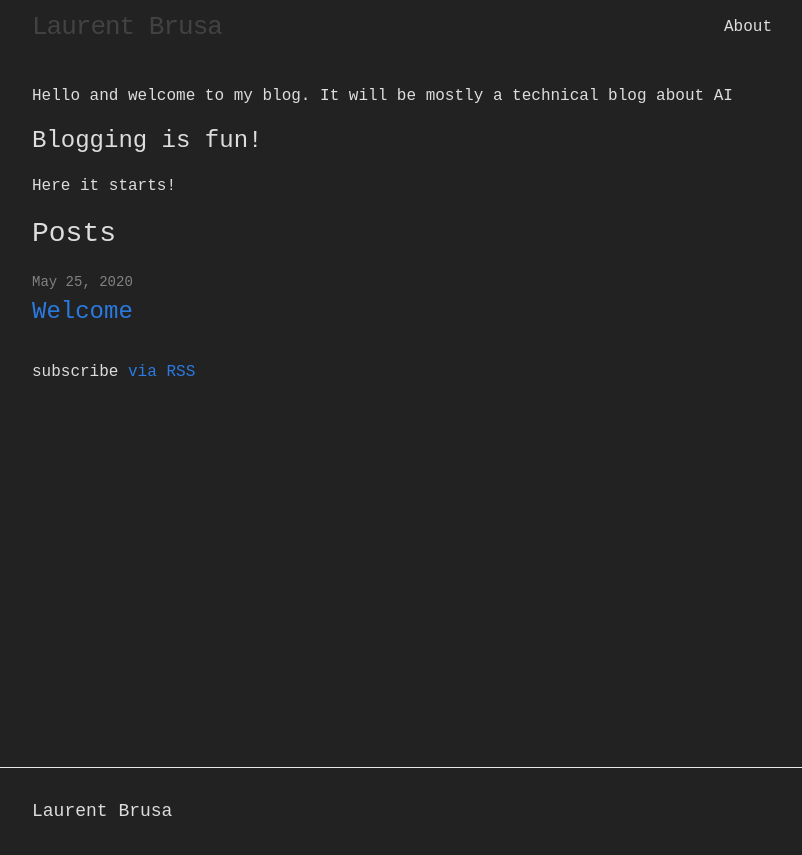
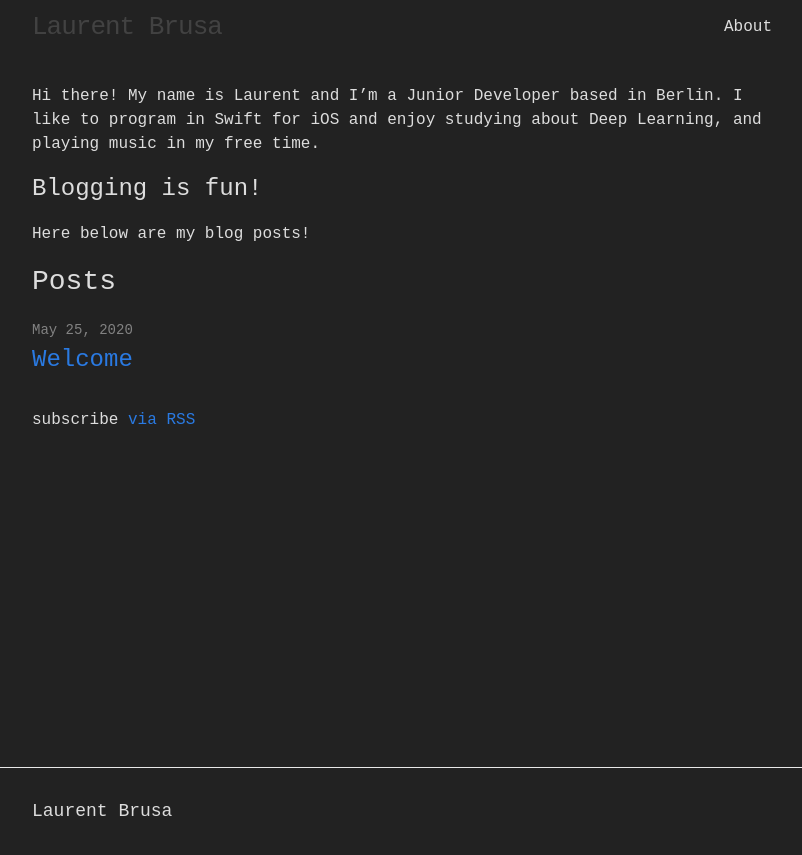
Before and after one commit to pymultitudes/pymultitudes.github.io, a Jekyll site: the page built from index.md, in a window 1280 px wide. Shown: the top 855 px of the page, without its empty margins (238-1040 px from the left). Built offline with Jekyll 4.4.1, drawn with Linux system fonts in a browser that asks for light colours; our own code applies the rules of GitHub Pages for plain Markdown files.

Commit message:
Update index.md

```diff
--- a/index.md
+++ b/index.md
@@ -1,8 +1,7 @@
 
-Hello and welcome to my blog.
-It will be mostly a technical blog about AI
+Hi there! My name is Laurent and I'm a Junior Developer based in Berlin. I like to program in Swift for iOS and enjoy studying about Deep Learning, and playing music in my free time.
 
 
 ## Blogging is fun!
 
-Here it starts!
+Here below are my blog posts!
```
